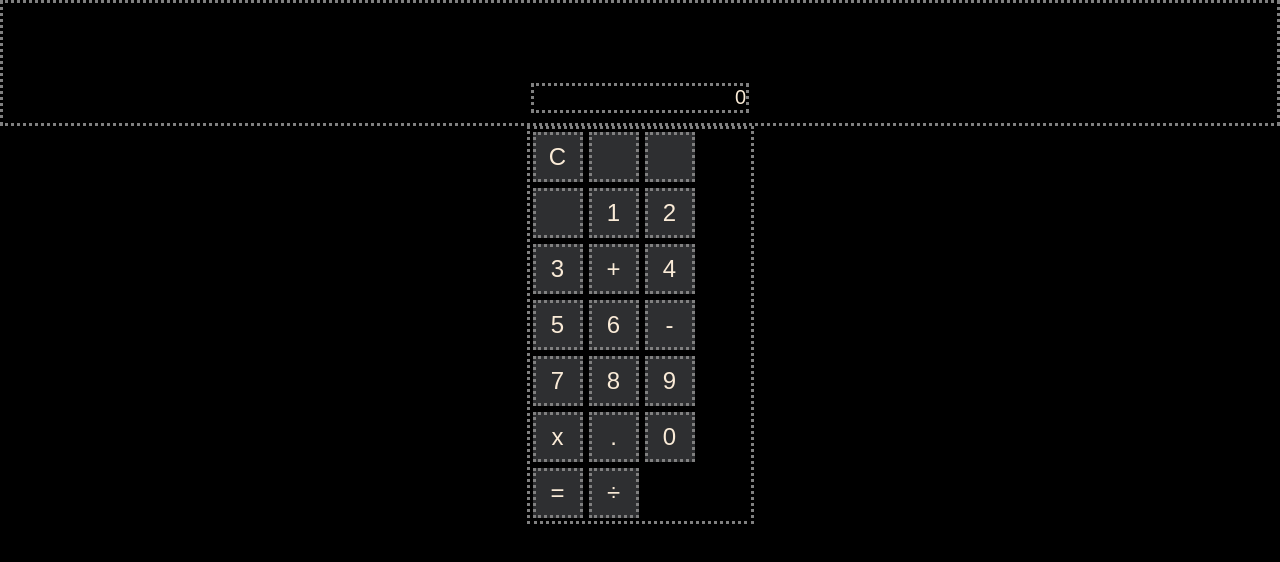
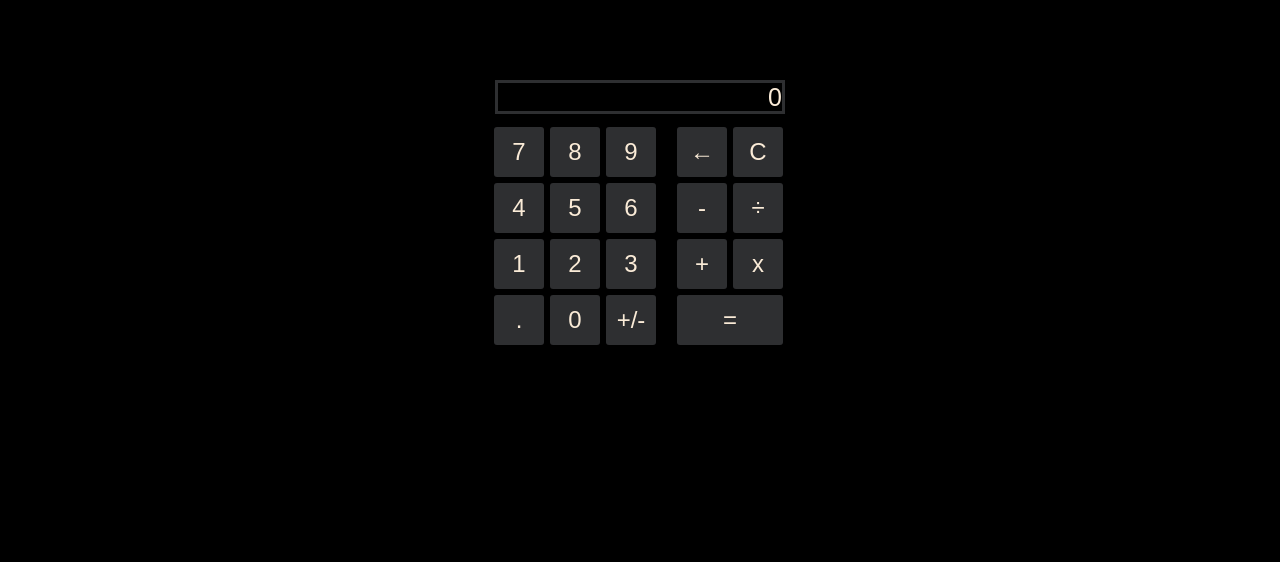
Before and after one commit to pablo-de-luna/calculator, a plain HTML site: page index.html in a window 1280 px wide. Drawn offline with Linux system fonts and the light colour scheme.

Commit message:
Rearrange buttons and add plus-minus and backspace

```diff
--- a/index.html
+++ b/index.html
@@ -13,26 +13,29 @@
             <div id="screen"></div>
         </div>
     <div id="buttons-layout">
+        <button class="number-button">7</button>
+        <button class="number-button">8</button>
+        <button class="number-button">9</button>
+        <span class="separator"></span>
+        <button id="backspace">←</button>
         <button id="clear-button">C</button>
-        <button></button>
-        <button></button>
-        <button></button>
+        <button class="number-button">4</button>
+        <button class="number-button">5</button>
+        <button class="number-button">6</button>
+        <span class="separator"></span>
+        <button class="operator-button">-</button>
+        <button class="operator-button">÷</button>
         <button class="number-button">1</button>
         <button class="number-button">2</button>
         <button class="number-button">3</button>
+        <span class="separator"></span>
         <button class="operator-button">+</button>
-        <button class="number-button">4</button>
-        <button class="number-button">5</button>
-        <button class="number-button">6</button>
-        <button class="operator-button">-</button>
-        <button class="number-button">7</button>
-        <button class="number-button">8</button>
-        <button class="number-button">9</button>
         <button class="operator-button">x</button>
         <button class="number-button">.</button>
         <button class="number-button">0</button>
+        <button id="plus-minus">+/-</button>
+        <span class="separator"></span>
         <button id="equal-button">=</button>
-        <button class="operator-button">÷</button>
     </div>
 </body>
 </html>
--- a/script.js
+++ b/script.js
@@ -67,7 +67,7 @@ const roundNumber = (number) => {
 };
 
 const convertToScientificNotation = () => {
-    let maxResultLength = 10;
+    let maxResultLength = 12;
     let resultStr = result.toString();
     if (resultStr.length > maxResultLength) {
         result = result.toExponential(3);
@@ -98,8 +98,6 @@ const operate = () => {
         screen.textContent = firstValue;
 };
 
-// FIX OR MAKE A FUNCTION TO KEEP OPERATING WHILE CLICKING EQUAL BUTTON
-
 const handleEqualButton = () => {
     equalButton.addEventListener("click", () => {
         if (!secondValue) return;
@@ -109,7 +107,7 @@ const handleEqualButton = () => {
     });
 };
 
-// SET A LIMIT TO THE VALUE INPUT TO PREVENT DISPLAY OVERFLOW IN SCREEN
+// MAKE OPERATOR COLOR DIFFERENT OF VALUES
 // ADD A BACKSPACE BUTTON AND A FUNCTION TO IT
 // ADD +/- BUTTON AND A FUNCTION TO IT
 
--- a/style.css
+++ b/style.css
@@ -16,19 +16,24 @@ html {
     margin: auto;
     margin-bottom: 10px;
     margin-top: 80px;
-    max-width: 218px;
-    font-size: 20px;
+    max-width: 290px;
+    border: solid #2e2f31;
+    font-size: 25px;
     text-align: right;
-    height: 30px;
+    height: 34px;
     overflow: hidden;
     word-break: break-all;
 }
 
 #buttons-layout {
-    max-width: 227px;
+    max-width: 298px;
     display: flex;
     margin: auto;
     flex-wrap: wrap;
+}
+
+.separator {
+    width: 15px;
 }
 
 button {
@@ -39,13 +44,18 @@ button {
     color: antiquewhite;
     font-size: 1.5em;
     border-style: none;
+    border-radius: 3px;
 
+}
+
+#equal-button {
+    width: 106px;
 }
 
 button:hover {
     background-color: #311e11;
 }
 
-body * {
+/* body * {
     border: dotted grey;
-}
+} */
```
